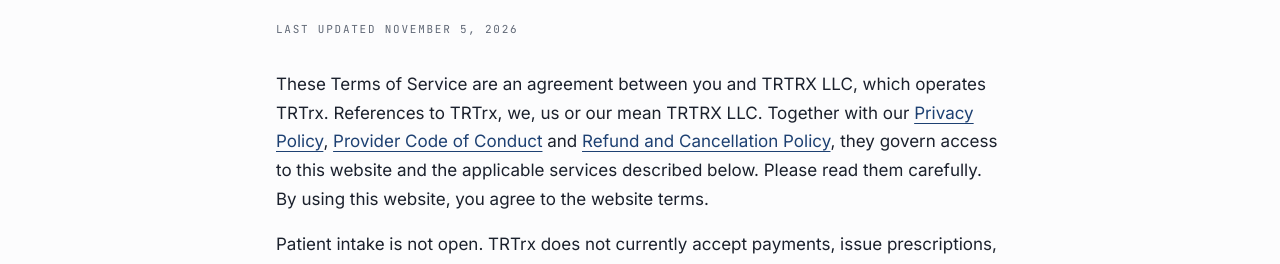
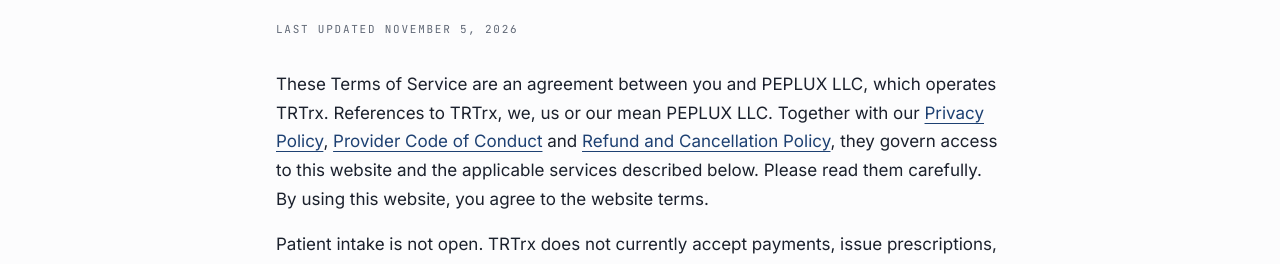
Before and after one commit to metabotprime/trtrx, a Next.js app: page /terms in a window 1280 px wide. Shown: the part 267-531 px from the top of the page. Built offline with nearby package versions, Linux system fonts and the light colour scheme.

Commit message:
Correct the TRTRx operator to PEPLUX LLC
Christian corrected the operating entity after the policy release. Name PEPLUX LLC in the agreement and record that it supersedes the earlier TRTRX LLC statement so the site and future sessions use the right contracting party.

```diff
--- a/src/pages/terms.tsx
+++ b/src/pages/terms.tsx
@@ -23,7 +23,7 @@ export default function TermsPage() {
         title="Terms of service"
         lastUpdated={POLICY_UPDATED}
         intro={[
-          <>These Terms of Service are an agreement between you and TRTRX LLC, which operates TRTrx. References to TRTrx, we, us or our mean TRTRX LLC. Together with our <Link href="/privacy" className={linkClass}>Privacy Policy</Link>, <Link href="/code-of-conduct" className={linkClass}>Provider Code of Conduct</Link> and <Link href="/refund-policy" className={linkClass}>Refund and Cancellation Policy</Link>, they govern access to this website and the applicable services described below. Please read them carefully. By using this website, you agree to the website terms.</>,
+          <>These Terms of Service are an agreement between you and PEPLUX LLC, which operates TRTrx. References to TRTrx, we, us or our mean PEPLUX LLC. Together with our <Link href="/privacy" className={linkClass}>Privacy Policy</Link>, <Link href="/code-of-conduct" className={linkClass}>Provider Code of Conduct</Link> and <Link href="/refund-policy" className={linkClass}>Refund and Cancellation Policy</Link>, they govern access to this website and the applicable services described below. Please read them carefully. By using this website, you agree to the website terms.</>,
           SERVICE_POLICY_NOTICE,
           "THE FUTURE-SERVICE TERMS INCLUDE A MANDATORY ARBITRATION CLAUSE AND WAIVER OF CLASS ACTION RIGHTS. The notice and opt-out requirements are explained below.",
         ]}
```
Also changed, not shown: 1 other file (tests, documents, lock files or other folders).
